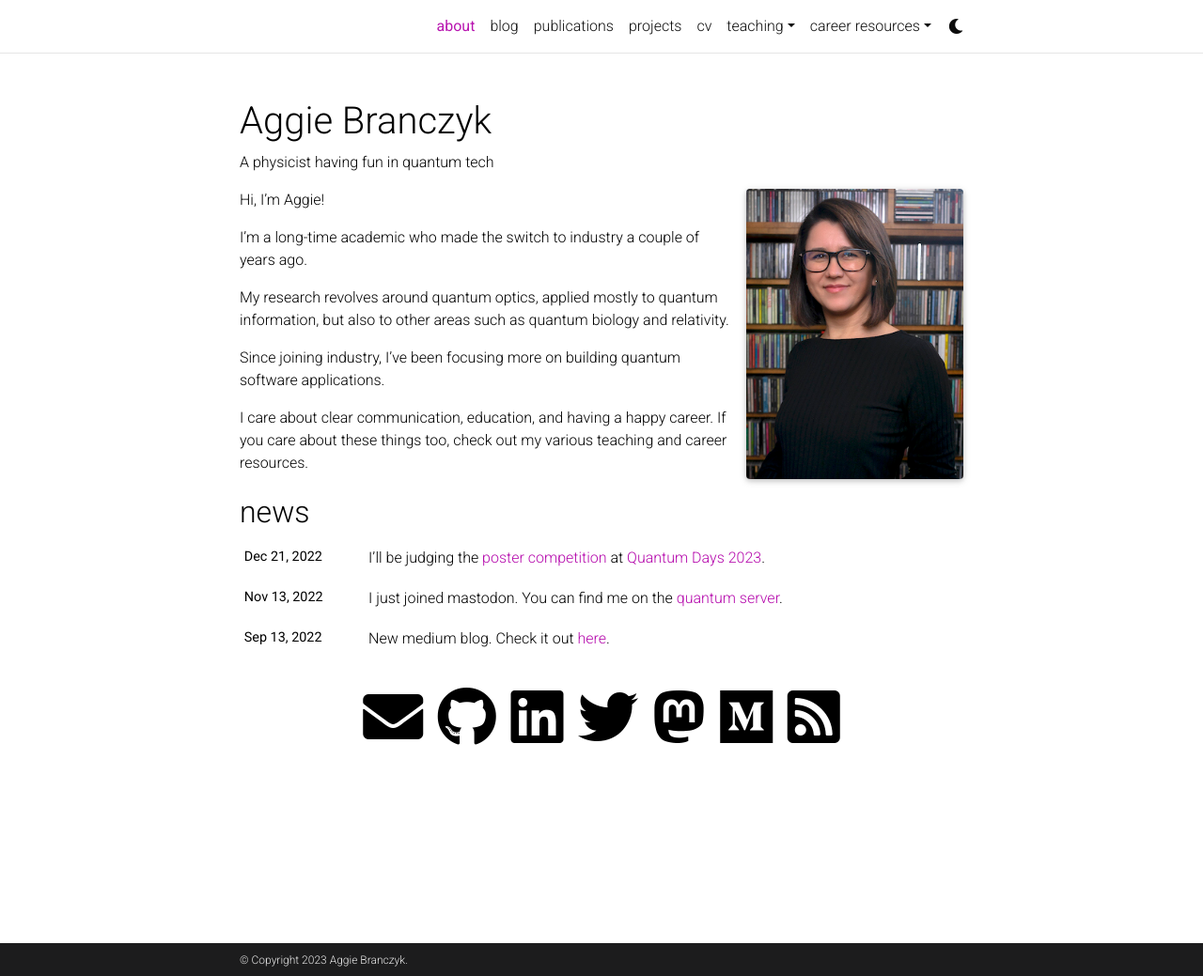
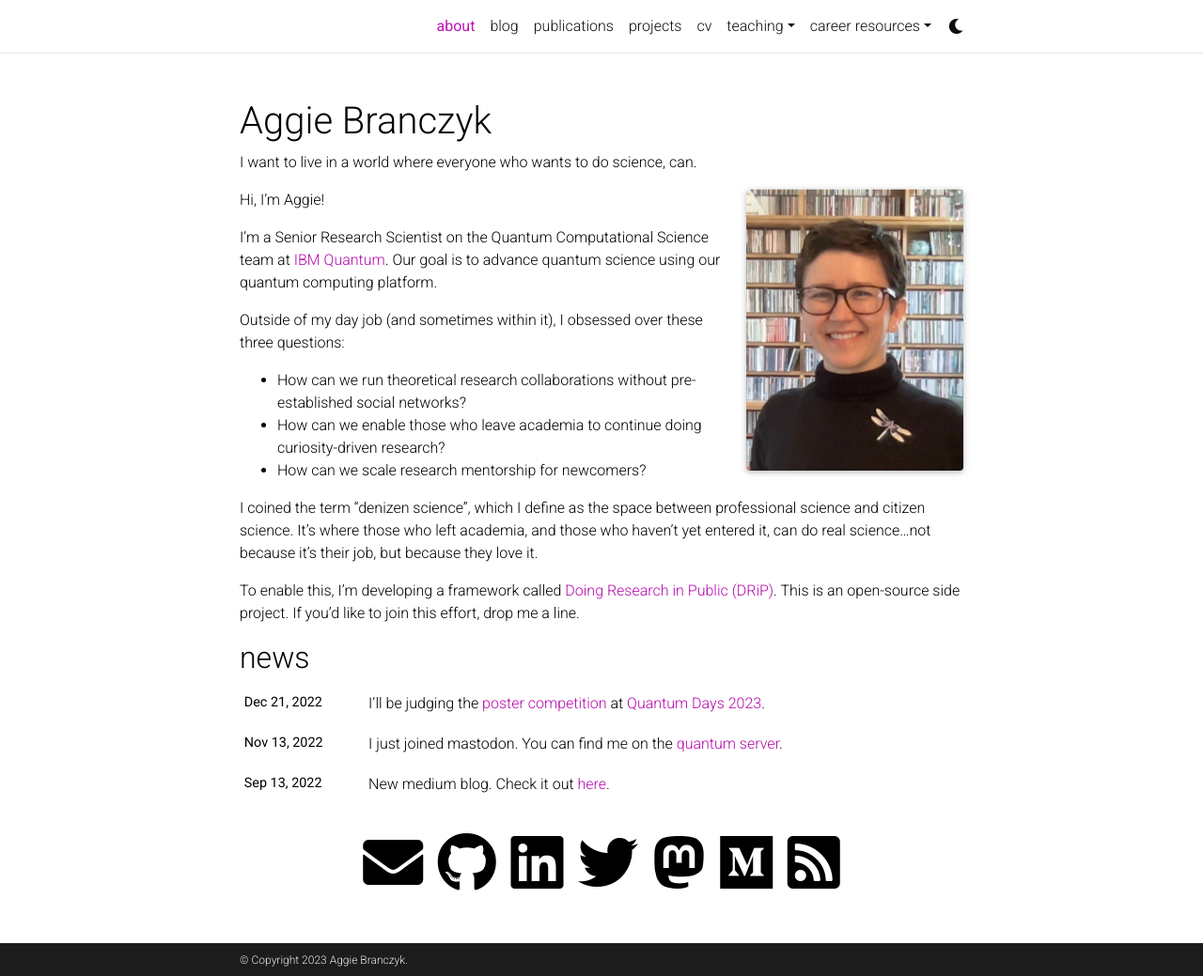
Before and after one commit to abranczyk/abranczyk.github.io, a Jekyll site: the page built from _pages/about.md, in a window 1280 px wide and 1039 px high. Shown: the whole window at 94% size. Built offline with Jekyll 4.4.1, drawn with Linux system fonts in a browser that asks for light colours; full-size pictures stand in for the smaller copies a plugin makes; comment, search, counter and statistics services are not loaded; a style sheet for code colours, icons or effects is not loaded.

Commit message:
update about section

```diff
--- a/_pages/about.md
+++ b/_pages/about.md
@@ -2,7 +2,7 @@
 layout: about
 title: about
 permalink: /
-subtitle: A physicist having fun in quantum tech
+subtitle: I want to live in a world where everyone who wants to do science, can.
 
 profile:
   align: right
@@ -16,10 +16,13 @@ social: true  # includes social icons at the bottom of the page
 ---
 Hi, I'm Aggie!
 
-I'm a long-time academic who made the switch to industry a couple of years ago.
+I'm a Senior Research Scientist on the Quantum Computational Science team at [IBM Quantum](https://www.ibm.com/quantum). Our goal is to advance quantum science using our quantum computing platform.
 
-My research revolves around quantum optics, applied mostly to quantum information, but also to other areas such as quantum biology and relativity.
+Outside of my day job (and sometimes within it), I obsessed over these three questions:
+- How can we run theoretical research collaborations without pre-established social networks?
+- How can we enable those who leave academia to continue doing curiosity-driven research?
+- How can we scale research mentorship for newcomers?
 
-Since joining industry, I've been focusing more on building quantum software applications.
+I coined the term “denizen science”, which I define as the space between professional science and citizen science. It’s where those who left academia, and those who haven’t yet entered it, can do real science…not because it’s their job, but because they love it.
 
-I care about clear communication, education, and having a happy career. If you care about these things too, check out my various teaching and career resources.
+To enable this, I'm developing a framework called [Doing Research in Public (DRiP)](https://github.com/DRIP-project/meta). This is an open-source side project. If you’d like to join this effort, drop me a line.
```
Also changed, not shown: assets/img/prof_pic.jpeg, assets/img/prof_pic_2022.jpeg (added).
